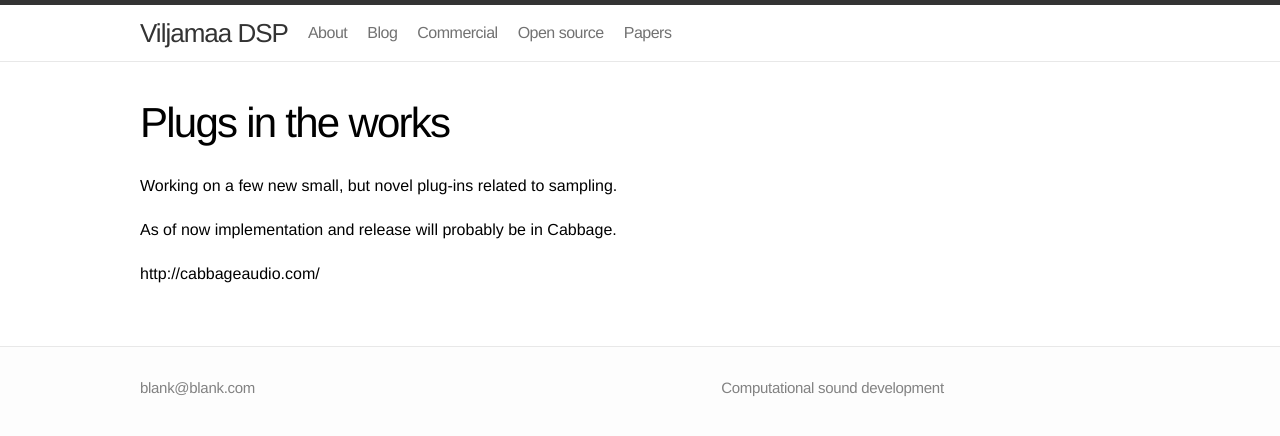
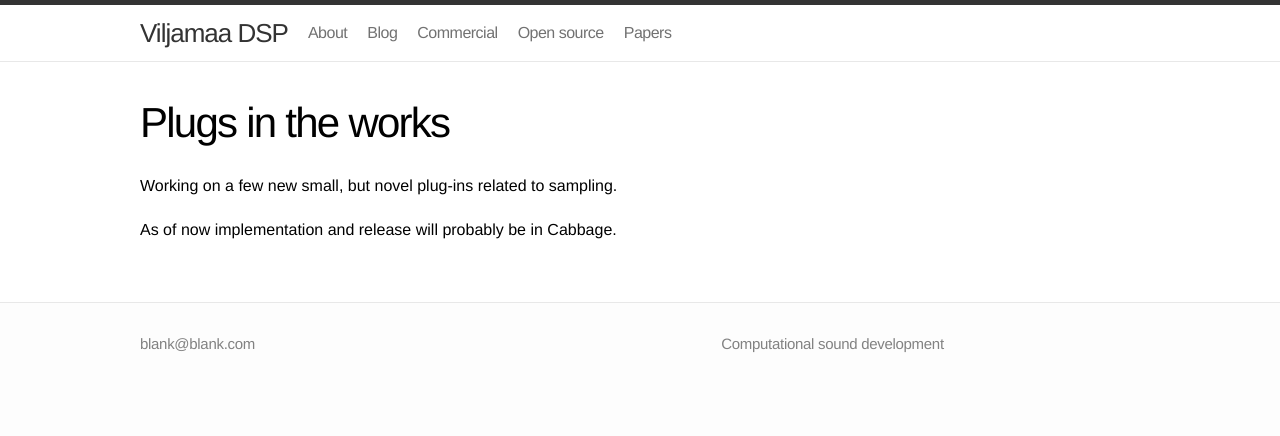
Before and after one commit to mviljamaa/mviljamaa.github.io, a Jekyll site: the page built from blog/2017-07-03/index.markdown, in a window 1280 px wide. Shown: the top 436 px of the page. Built offline with Jekyll 4.4.1, drawn with Linux system fonts in a browser that asks for light colours.

Commit message:
Update index.markdown

```diff
--- a/blog/2017-07-03/index.markdown
+++ b/blog/2017-07-03/index.markdown
@@ -14,4 +14,4 @@ Working on a few new small, but novel plug-ins related to sampling.
 
 As of now implementation and release will probably be in Cabbage.
 
-http://cabbageaudio.com/
+[](http://cabbageaudio.com/)
```
